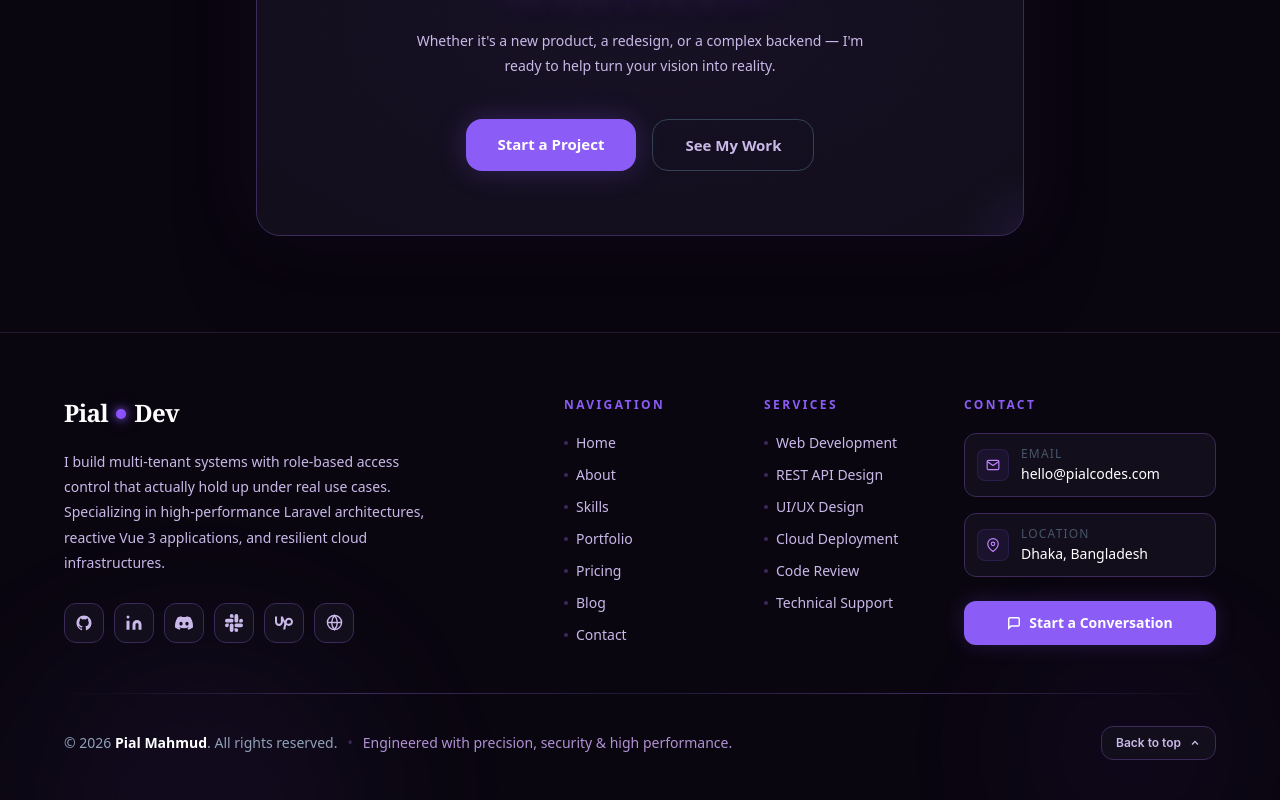
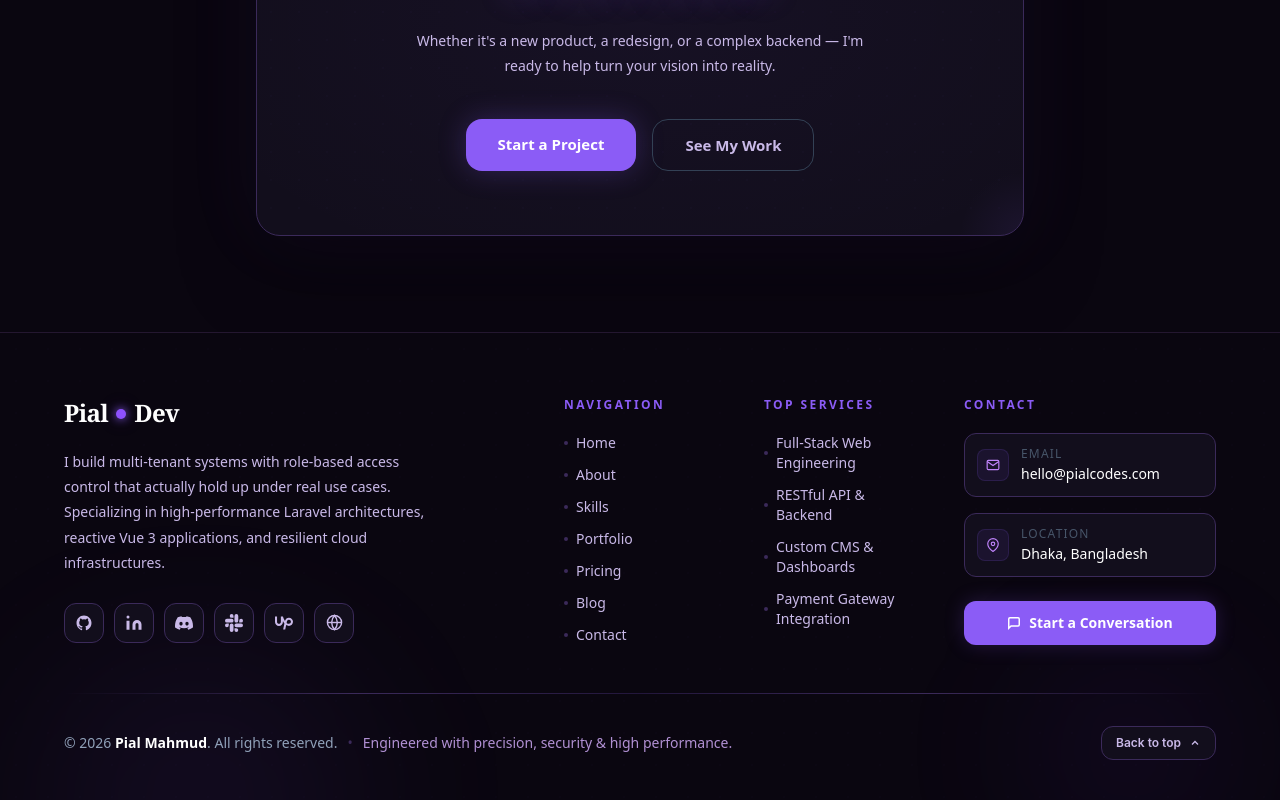
Before and after one commit to mahmudpial/portfolio_and_blog_app_fontend, a Vue app: page / in a window 1280 px wide. Shown: the part 4434-5234 px from the top of the page. Built offline with nearby package versions, Linux system fonts and the light colour scheme; no server answers; the HTML template or start-up script is replaced by a standard one.

Commit message:
feat(footer): update services column to display top 4 services

```diff
--- a/src/components/PublicFooter.vue
+++ b/src/components/PublicFooter.vue
@@ -99,11 +99,11 @@
                     </ul>
                 </div>
 
-                <!-- Col 3 — Services (2 cols) -->
+                <!-- Col 3 — Top Services (2 cols) -->
                 <div class="md:col-span-2">
                     <p class="text-xs font-semibold uppercase tracking-widest mb-5"
                         style="color:#8B5CF6;font-family:system-ui;letter-spacing:.2em;">
-                        Services
+                        Top Services
                     </p>
                     <ul class="space-y-3 p-0 m-0 list-none">
                         <li v-for="svc in displayedServices" :key="svc.name || svc.title || svc">
@@ -114,7 +114,7 @@
                                 onmouseout="this.style.color='#C9B9E8';this.style.paddingLeft='0'">
                                 <span class="w-1 h-1 rounded-full flex-shrink-0"
                                     style="background:#3B2A5A;transition:background .2s;"></span>
-                                <span>{{ svc.name || svc.title }}</span>
+                                <span>{{ svc.title || svc.name }}</span>
                             </RouterLink>
                             <RouterLink v-else :to="{ path: '/contact', hash: '#contact-form' }"
                                 class="flex items-center gap-2 text-sm transition-all group"
@@ -241,17 +241,15 @@ const navLinks = [
 ]
 
 const defaultServices = [
-    'Web Development',
-    'REST API Design',
-    'UI/UX Design',
-    'Cloud Deployment',
-    'Code Review',
-    'Technical Support',
+    { id: 1, title: 'Full-Stack Web Engineering' },
+    { id: 2, title: 'RESTful API & Backend' },
+    { id: 3, title: 'Custom CMS & Dashboards' },
+    { id: 5, title: 'Payment Gateway Integration' },
 ]
 
 const displayedServices = computed(() => {
     if (rawServices.value && rawServices.value.length > 0) {
-        return rawServices.value.slice(0, 6)
+        return rawServices.value.slice(0, 4)
     }
     return defaultServices
 })
```
